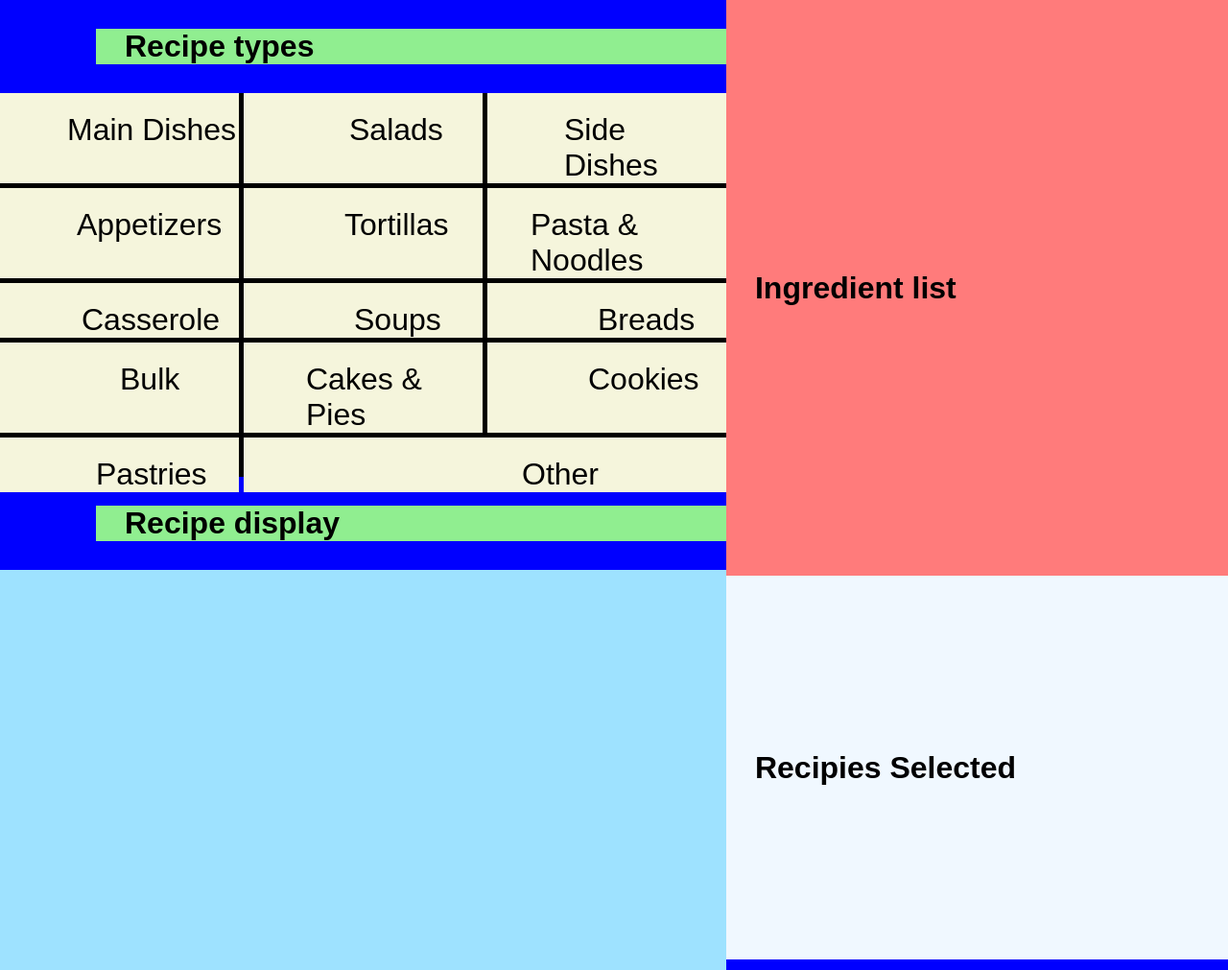
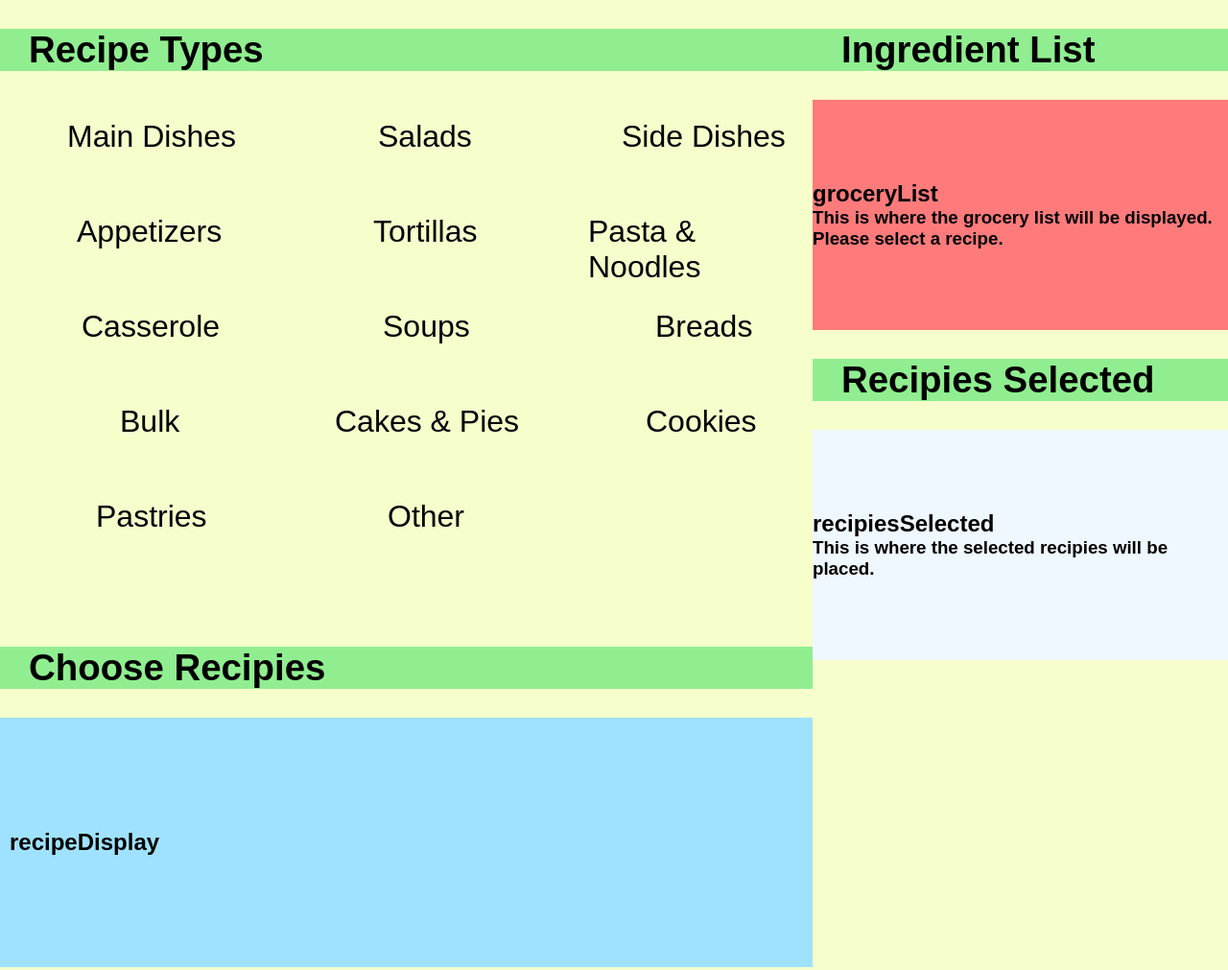
Before and after one commit to SpencerCox21/Grocery-Finder-V1, a website: page groceryFinderV1/main.html in a window 1280 px wide. Shown: the top 1011 px of the page at 96% size. Drawn offline with Linux system fonts and the light colour scheme.

```diff
--- a/groceryFinderV1/main.css
+++ b/groceryFinderV1/main.css
@@ -7,7 +7,7 @@
 
 
 body {
-    background-color: blue;
+    background-color: rgb(246, 255, 203);
 }
 
 main {
@@ -28,19 +28,15 @@
 
 #recipeSelector{
     justify-content: center;
-    align-items: center;
-    align-content: space-between;
-    height: 1000px;
-    width: 1000px;
+    min-height: 100vh;
+    min-width: 50vw;
 
 }
 
 #groceriesSelected{
     justify-content: center;
-    align-items: center;
-    align-content: space-around;
-    height: 1000px;
-    width: 691px;
+    min-height: 100vh;
+    min-width: 30vw;
 
 }
 
@@ -51,24 +47,24 @@
     grid-column-gap: 5px;
     grid-row-gap: 5px;
     grid-area: auto;
-    height: 400px;
-    background-color: black;
+
+    ;
 }
 
-#mainDishesLink { grid-area: 1 / 1 / 2 / 2; background-color: beige; padding-left: 70px; padding-top: 20px;}
-#saladsLink { grid-area: 1 / 2 / 2 / 3; background-color: beige; padding-left: 110px; padding-top: 20px;}
-#sideDishesLink { grid-area: 1 / 3 / 2 / 4; background-color: beige; padding-left: 80px; padding-top: 20px;}
-#appetizersLink { grid-area: 2 / 1 / 3 / 2; background-color: beige; padding-left: 80px; padding-top: 20px;}
-#tortillasLink { grid-area: 2 / 2 / 3 / 3; background-color: beige; padding-left: 105px; padding-top: 20px;}
-#pastaAndNoodlesLink { grid-area: 2 / 3 / 3 / 4; background-color: beige; padding-left: 45px; padding-top: 20px;}
-#casseroleLink { grid-area: 3 / 1 / 4 / 2; background-color: beige; padding-left: 85px; padding-top: 20px;}
-#soupsLink { grid-area: 3 / 2 / 4 / 3; background-color: beige; padding-left: 115px; padding-top: 20px;}
-#breadsLink { grid-area: 3 / 3 / 4 / 4; background-color: beige; padding-left: 115px; padding-top: 20px;}
-#bulkLink { grid-area: 4 / 1 / 5 / 2; background-color: beige; padding-left: 125px; padding-top: 20px;}
-#cakeAndPieLink { grid-area: 4 / 2 / 5 / 3; background-color: beige; padding-left: 65px; padding-top: 20px;}
-#cookiesLink { grid-area: 4 / 3 / 5 / 4; background-color: beige; padding-left: 105px; padding-top: 20px;}
-#pastriesLink { grid-area: 5 / 1 / 6 / 2; background-color: beige; padding-left: 100px; padding-top: 20px;}
-#otherRecipiesLink { grid-area: 5 / 2 / 6 / 4; background-color: beige; padding-left: 290px; padding-top: 20px;}
+#mainDishesLink { grid-area: 1 / 1 / 2 / 2; padding-left: 70px; padding-top: 20px;}
+#saladsLink { grid-area: 1 / 2 / 2 / 3; padding-left: 110px; padding-top: 20px;}
+#sideDishesLink { grid-area: 1 / 3 / 2 / 4; padding-left: 80px; padding-top: 20px;}
+#appetizersLink { grid-area: 2 / 1 / 3 / 2; padding-left: 80px; padding-top: 20px;}
+#tortillasLink { grid-area: 2 / 2 / 3 / 3; padding-left: 105px; padding-top: 20px;}
+#pastaAndNoodlesLink { grid-area: 2 / 3 / 3 / 4; padding-left: 45px; padding-top: 20px;}
+#casseroleLink { grid-area: 3 / 1 / 4 / 2; padding-left: 85px; padding-top: 20px;}
+#soupsLink { grid-area: 3 / 2 / 4 / 3; padding-left: 115px; padding-top: 20px;}
+#breadsLink { grid-area: 3 / 3 / 4 / 4; padding-left: 115px; padding-top: 20px;}
+#bulkLink { grid-area: 4 / 1 / 5 / 2; padding-left: 125px; padding-top: 20px;}
+#cakeAndPieLink { grid-area: 4 / 2 / 5 / 3; padding-left: 65px; padding-top: 20px;}
+#cookiesLink { grid-area: 4 / 3 / 5 / 4; padding-left: 105px; padding-top: 20px;}
+#pastriesLink { grid-area: 5 / 1 / 6 / 2; padding-left: 100px; padding-top: 20px;}
+#otherRecipiesLink { grid-area: 5 / 2 / 6 / 4; padding-left: 120px; padding-top: 20px;}
 
 
 
@@ -79,7 +75,7 @@
     flex-wrap: wrap;
     align-items: center;
     justify-content: flex-start;
-    height: 600px;
+    min-height: calc(100vh - 70%);
     background-color: rgb(158, 226, 255);
 
 }
@@ -88,7 +84,7 @@
     justify-content: center;
     align-items: center;
     align-content: space-around;
-    height: 600px;
+    min-height: calc(100vh - 70%);
     background-color: rgb(255, 123, 123);
 
 }
@@ -97,20 +93,35 @@
     justify-content: center;
     align-items: center;
     align-content: space-around;
-    height: 400px;
+    min-height: calc(100vh - 70%);
     flex-wrap: wrap;
     background-color: aliceblue;
 
 }
 
 #recipeTypesTitle {
+    font-size: larger;
     align-self: flex-start;
-    margin-left: 100px;
     background-color: lightgreen;
 }
 
 #recipeDisplayTitle {
+    font-size: larger;
     align-self: flex-start;
-    margin-left: 100px;
+    margin-top: 80px;
     background-color: lightgreen;
 }
+
+#ingredientListTitle {
+    font-size: larger;
+    align-self: flex-start;
+    margin-left: 0px;
+    background-color: lightgreen;
+}
+
+#recipiesSelectedTitle {
+    font-size: larger;
+    align-self: flex-start;
+    margin-left: 0px;
+    background-color: lightgreen;
+}
--- a/groceryFinderV1/main.html
+++ b/groceryFinderV1/main.html
@@ -13,7 +13,7 @@
     <main>
         <div id="recipeSelector">
             <div id="recipeTypesTitle">
-                <h1>Recipe types</h1>
+                <h1>Recipe Types</h1>
             </div>
             <div id="recipeTypes">
                 <a class="links" id="mainDishesLink">Main Dishes</a>
@@ -32,19 +32,28 @@
                 <a class="links" id="otherRecipiesLink">Other</a>
             </div>
             <div id="recipeDisplayTitle">
-                <h1>Recipe display</h1>
+                <h1>Choose Recipies</h1>
             </div>
             <div id="recipeDisplay">
+                <h2>recipeDisplay</h2>
             </div>
 
         </div>
         <div id="groceriesSelected">
+            <div id="ingredientListTitle">
+                <h1>Ingredient List</h1>
+            </div>
             <div id="groceryList">
-                <h1>Ingredient list</h1>
+                <h2>groceryList</h2>
+                <h3>This is where the grocery list will be displayed.</h3>
+                <h3>Please select a recipe.</h3>
+            </div>
+            <div id="recipiesSelectedTitle">
+                <h1>Recipies Selected</h1>
             </div>
             <div id="recipiesSelected">
-                <h1>Recipies Selected</h1>
-
+                <h2>recipiesSelected</h2>
+                <h3>This is where the selected recipies will be placed.</h3>
             </div>
         </div>
 
```
Also changed, not shown: server/breads.json (added, +8 -0 lines), server/bulk.json (added, +8 -0 lines), server/cakesAndPies.json (added, +8 -0 lines), server/cookies.json (added, +8 -0 lines), server/otherRecipies.json (added, +8 -0 lines), server/pastries.json (added, +8 -0 lines).
